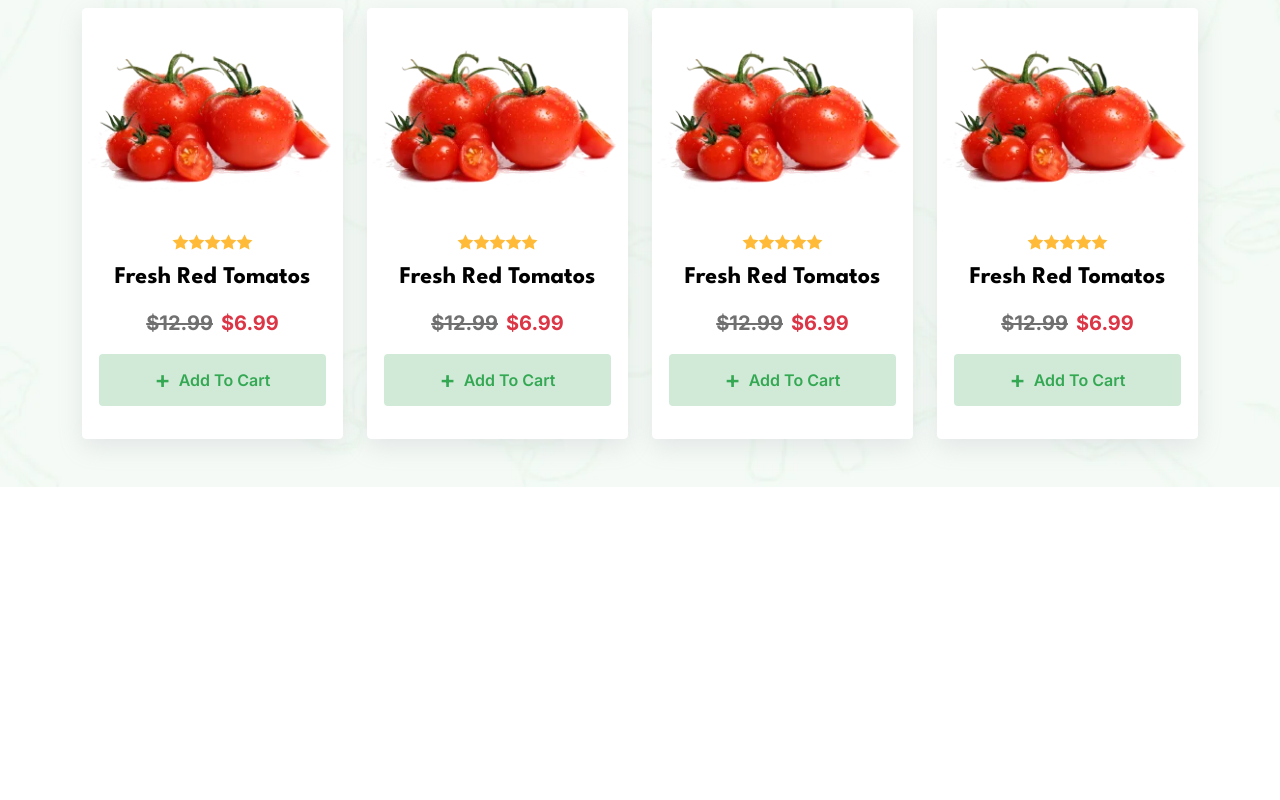
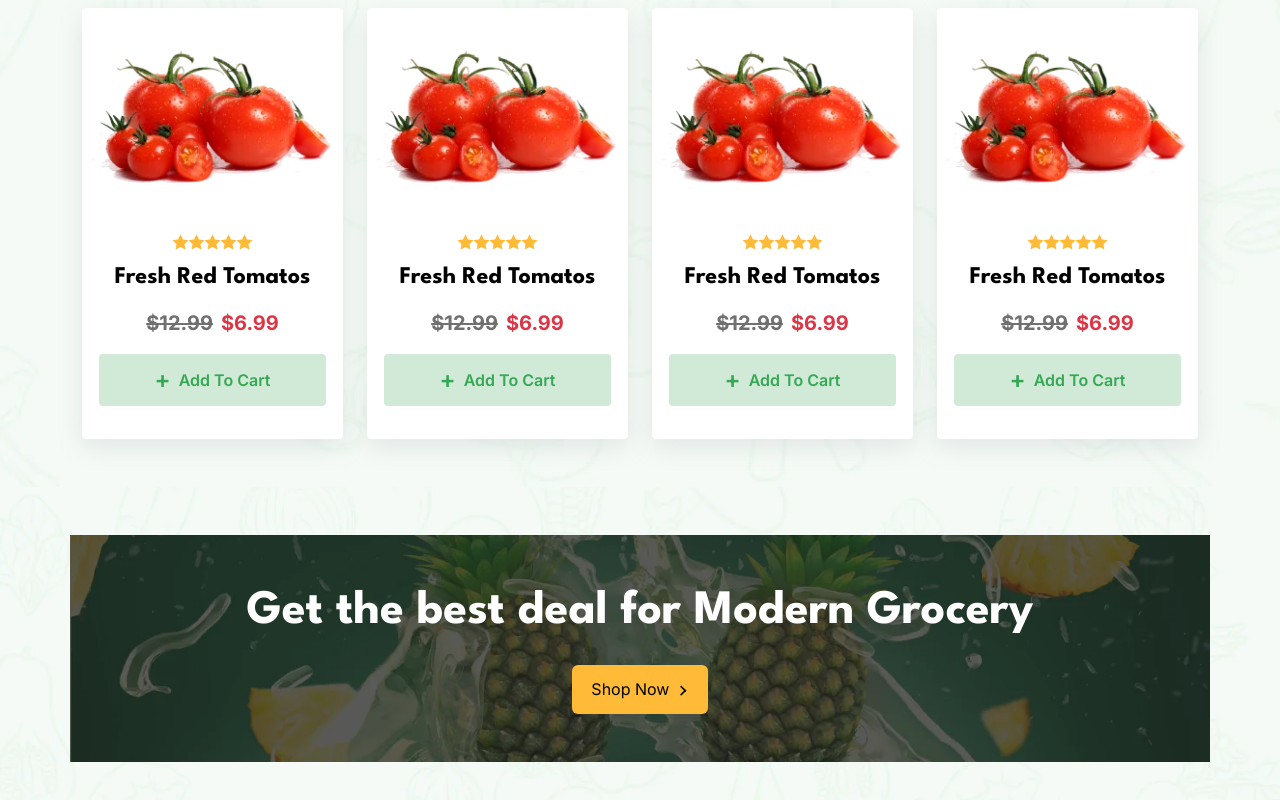
Before and after one commit to m-wilk/ecoshop2, a React (Create React App) app in the folder app/: page / in a window 1280 px wide. Shown: the part 5250-6050 px from the top of the page. Before the commit the page ends 5737 px from the top, so only its background shows below. Built offline with nearby package versions, Linux system fonts and the light colour scheme; no server answers.

Commit message:
ModernGroceryBanner-All

```diff
--- a/app/src/assets/scss/custom/base/_common.scss
+++ b/app/src/assets/scss/custom/base/_common.scss
@@ -73,3 +73,8 @@
   width: 5rem;
   height: 5rem;
 }
+
+.es-product-background {
+  background: url("../../../img/vegetable.png") no-repeat center center;
+  background-size: cover;
+}
--- a/app/src/assets/scss/custom/custom.scss
+++ b/app/src/assets/scss/custom/custom.scss
@@ -6,9 +6,9 @@
 @import "./ui/organism/header/header";
 @import "./ui/organism/hero-section/hero-section";
 @import "./ui/organism/product-category/product-category";
-@import "./ui/organism/product-section-divider/product-section-divider";
 @import "./ui/organism/flash-sale/flash-sale";
 @import "./ui/organism/best-product/best-product";
+@import "./ui/organism/modern-grocery-banner/modern-grocery-banner";
 @import "./ui/molecules/base-product-item/base-product-item";
 @import "./ui/molecules/badge/badge";
 @import "./ui/molecules/product-category-banner/product-category-banner";
--- /dev/null
+++ b/app/src/assets/scss/custom/ui/organism/modern-grocery-banner/modern-grocery-banner.scss
@@ -0,0 +1,4 @@
+.es-modern-grocery-banner-inner-bg {
+    background: url("../../../../../img/grocery-bg-2.png") no-repeat center center;
+    background-size: cover;
+}
--- a/app/src/assets/scss/custom/ui/organism/product-section-divider/product-section-divider.scss
+++ /dev/null
@@ -1,5 +0,0 @@
-.es-product-fresh {
-  background: url("../../../../../img/vegetable.png") no-repeat center center;
-  background-size: cover;
-
-}
--- /dev/null
+++ b/app/src/ui/organism/modern-grocery-banner/ModernGroceryBanner.js
@@ -0,0 +1,15 @@
+import CustomLink from "../../atoms/custom-link/CustomLink";
+
+const ModernGroceryBanner = ({background}) => {
+    return(
+        <div className={`pt-5 pb-5 ${background}`}>
+             <div className="text-center container es-modern-grocery-banner-inner-bg pt-5">
+                <h2 className="es-h-33 league-spartan-bold text-white m-0">Get the best deal for Modern Grocery</h2>
+                <CustomLink className="bg-warning mt-4 mb-5" isArrow={true}>Shop Now</CustomLink>
+             </div>
+        </div>
+
+    )
+}
+
+export default ModernGroceryBanner;
--- a/app/src/ui/organism/product-section-divider/ProductSectionDivider.js
+++ b/app/src/ui/organism/product-section-divider/ProductSectionDivider.js
@@ -1,8 +1,8 @@
 import SectionTitle from "../../molecules/section-title/SectionTitle";
 import BaseProductItem from "../../molecules/base-product-item/BaseProductItem";
 
-const ProductSectionDivider = ({title}) => (
-  <div className="es-product-fresh pt-5 pb-5">
+const ProductSectionDivider = ({title, background}) => (
+  <div className={`pt-5 pb-5 ${background}`}>
     <div className="container">
       <SectionTitle title={title} />
       <div className="row">
--- a/app/src/ui/templates/main.js
+++ b/app/src/ui/templates/main.js
@@ -9,6 +9,9 @@ import ProductSectionDivider from "../organism/product-section-divider/ProductSe
 import FleshSale from "../organism/flesh-sale/FleshSale";
 import TopSellingProducts from "../organism/top-selling-products/TopSellingProducts";
 import BestProduct from "../organism/best-product/BestProduct";
+import ModernGroceryBanner from "../organism/modern-grocery-banner/ModernGroceryBanner";
+
+
 
 const Main = () => {
   return (
@@ -18,12 +21,13 @@ const Main = () => {
       <HeaderBottomSectionWtyczka />
       <HeroSection />
       <ProductCategory />
-      <ProductSectionDivider title="Fresh Vegetables" />
+      <ProductSectionDivider title="Fresh Vegetables" background="es-product-background"/>
       <FleshSale />
       <TopSellingProducts />
-      <ProductSectionDivider title="Drinks Juice" />
+      <ProductSectionDivider title="Drinks Juice" background="es-product-background"/>
       <BestProduct />
-      <ProductSectionDivider title="New Arrivals" />
+      <ProductSectionDivider title="New Arrivals" background="es-product-background"/>
+      <ModernGroceryBanner background="es-product-background"/>
       {/* <HeaderBottomSection /> */}
       {/* <HeaderBottomSection /> */}
       {/* <HeaderCenterSection /> */}
```
Also changed, not shown: app/src/assets/img/grocery-bg-2.png (added).
